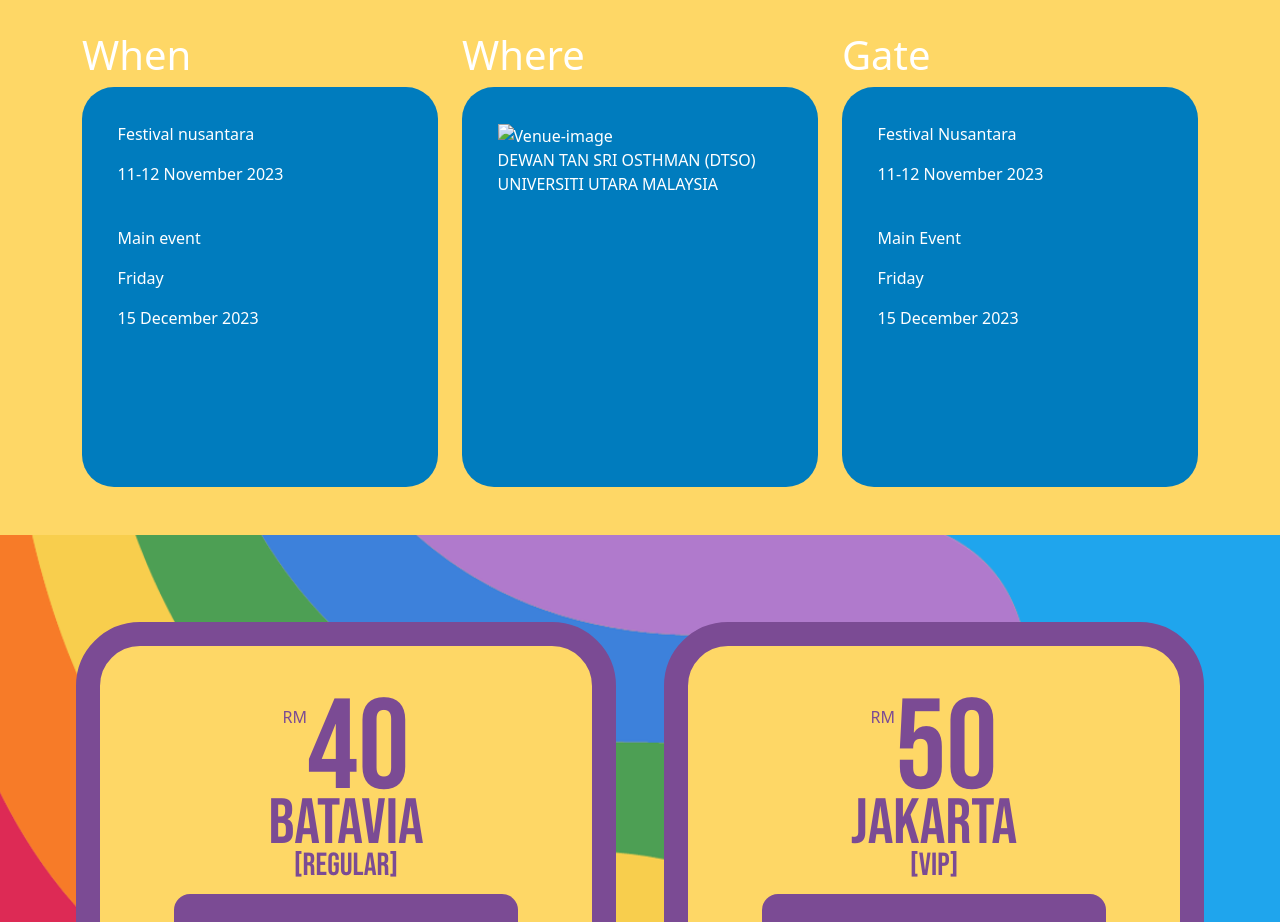
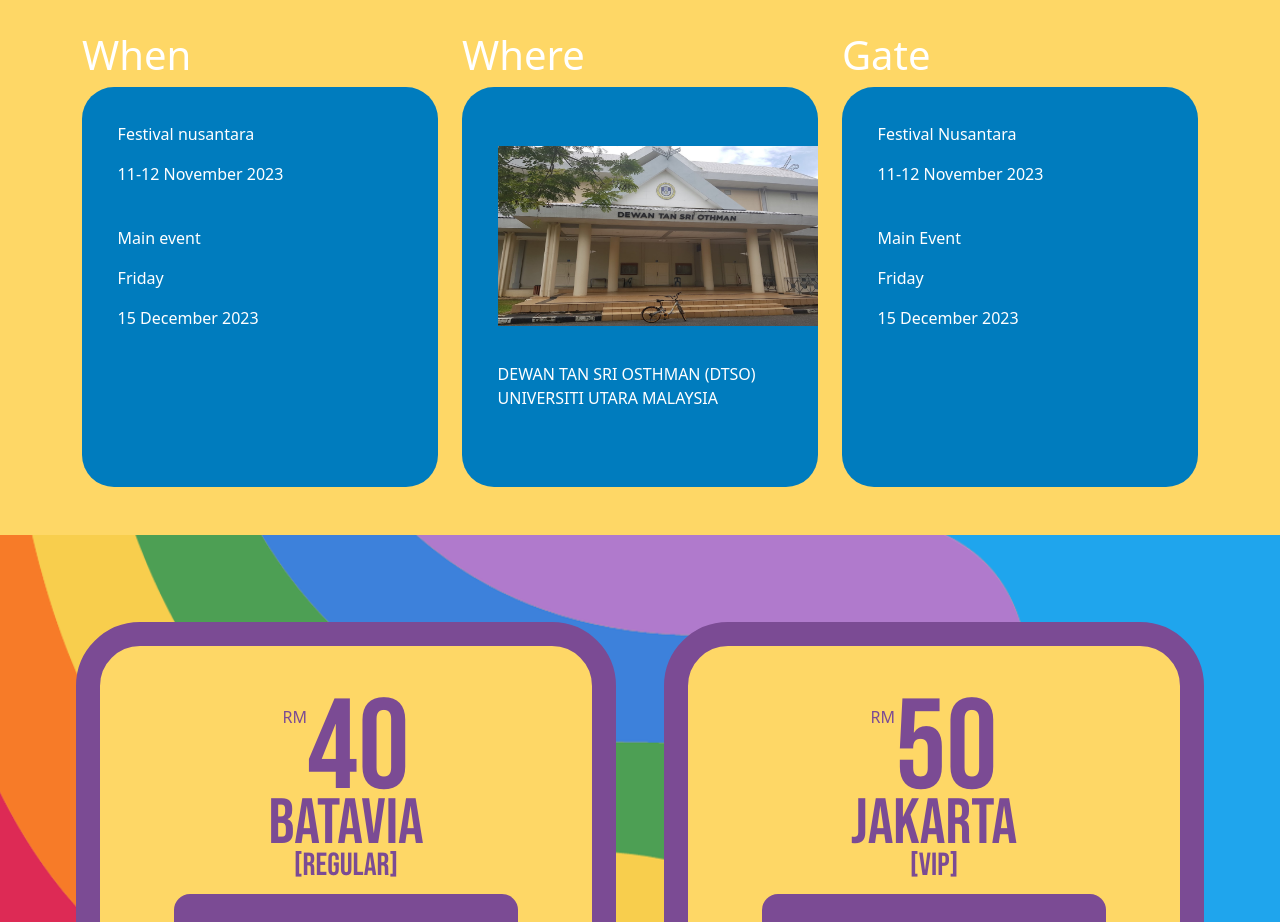
Before and after one commit to HasyaHasyi/PRI, a website built with Vite: page index.html in a window 1280 px wide. Shown: the part 1500-2422 px from the top of the page. Built offline with nearby package versions, Linux system fonts and the light colour scheme.

Commit message:
masukin dtso

```diff
--- a/index.html
+++ b/index.html
@@ -119,7 +119,7 @@
           <div class="col-lg">
             <h1>Where</h1>
             <div class="bluCont">
-              <img src="" alt="Venue-image" />
+              <img src="./public/images/DTSO.png" alt="Venue-image" style="width: 20rem; height: 15rem;" />
               <p>DEWAN TAN SRI OSTHMAN (DTSO) UNIVERSITI UTARA MALAYSIA</p>
             </div>
           </div>
```
